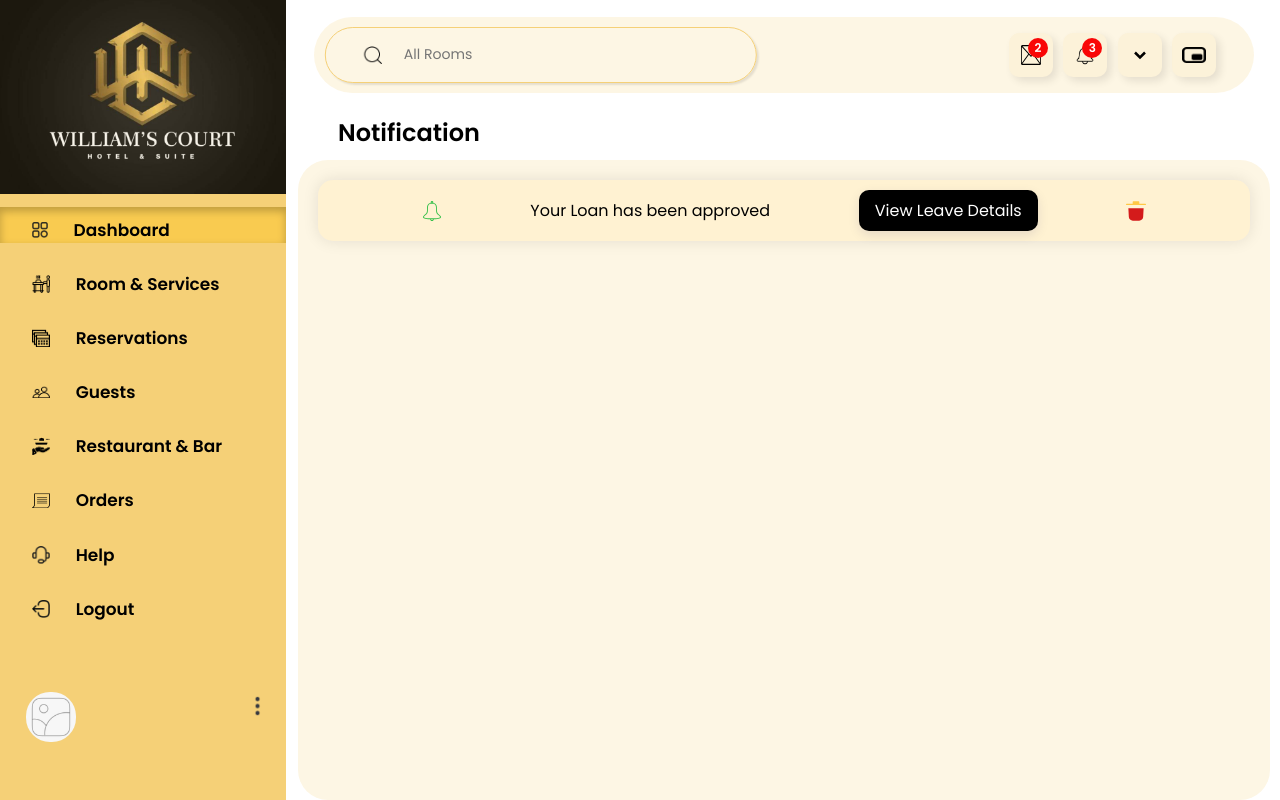
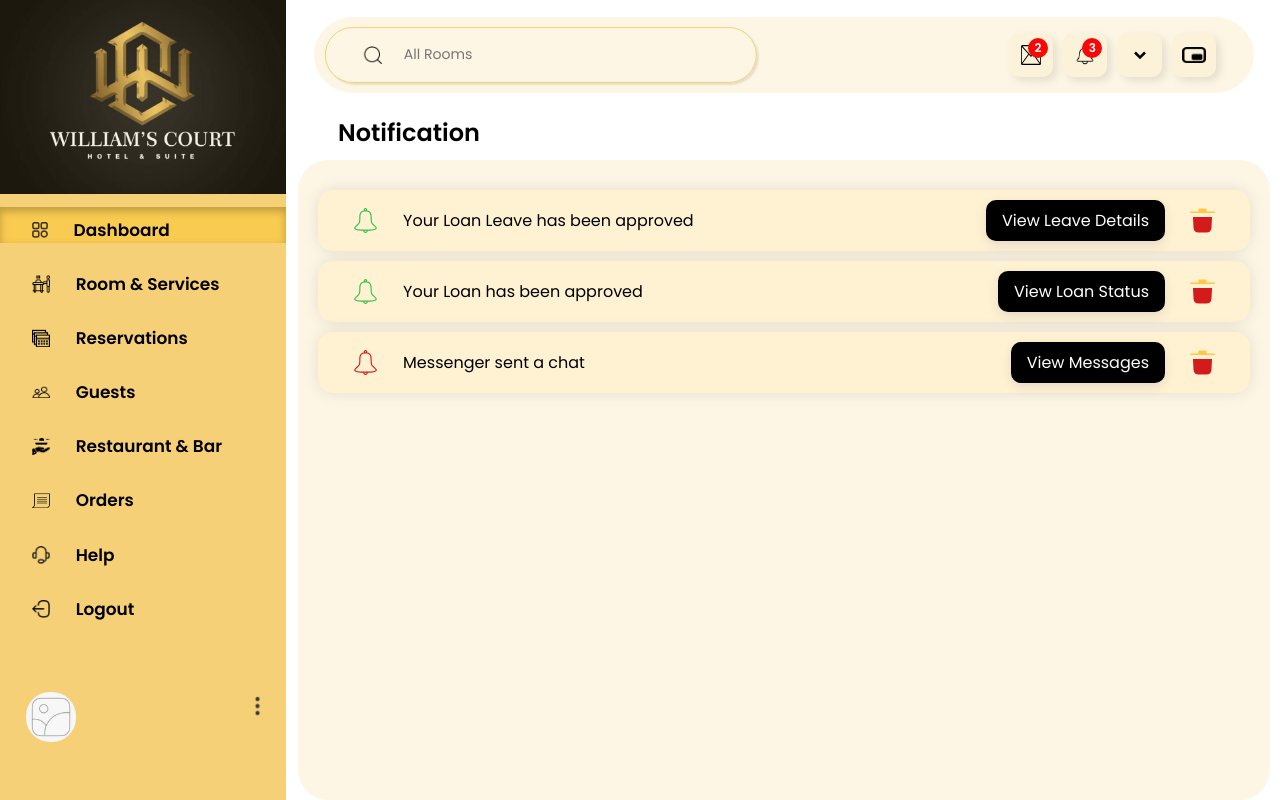
Before and after one commit to Wikki2000/William_Hotel_App, a Flask app: template app/templates/dashboard/notification_dasboard.html in a window 1280 px wide. Run offline with Flask 3, Linux system fonts and the light colour scheme; the template is opened without the code that fills it, so the values that code supplies are empty; parts of the project's set-up code (start-up, migrations or seed data) failed here and were passed over; some libraries are stand-ins or nearby versions.

Commit message:
notiffication

```diff
--- a/app/static/css/staff_dashboard/notification_dashboard.css
+++ b/app/static/css/staff_dashboard/notification_dashboard.css
@@ -31,22 +31,25 @@ h2 {
 .notification-details{
     display: flex;
     align-items: center;
-    justify-content: space-evenly;
+    justify-content: space-between;
     background-color: #FFF2D2;
-    padding: 10px 15px;
+    padding: 10px 35px;
     border-radius: 15px;
+    margin: 10px 0;
     box-shadow: rgba(17, 17, 26, 0.1) 0px 0px 16px;
 
 }
 
-.notification-details .messagebody-bell{
+.messagebody-bell,
+.btn-img{
     display: flex;
     align-items: center;
+    gap: 25px;
 }
 
 .notification-details img {
-    width: 20px;
-    height: 20px;
+    width: 25px;
+    height: 25px;
 }
 
 .notification-details p {
@@ -59,5 +62,12 @@ h2 {
     padding: 8px 16px;
     color: #fff;
     border-radius: 10px;
+    cursor: pointer;
+    font-size: 1rem;
+    text-wrap: no-wrap;
     box-shadow: rgba(0, 0, 95, 0.1) 0px 4px 12px;
 }
+
+.notification-details .delete-icon{
+    cursor: pointer;
+}
--- a/app/templates/dashboard/notification_dasboard.html
+++ b/app/templates/dashboard/notification_dasboard.html
@@ -303,18 +303,60 @@
               <h1 class="notification-header">Notification</h1>
               <main class="main-section">
                 <div class="notification-details">
+                  <div class="messagebody-bell">
                     <img
-                    src="/static/images/public/notification_bell.svg"
+                      src="/static/images/public/notification_bell-green.svg"
                       alt="notification"
                       class="approved-notification"
                     />
-                  <p>Your Loan has been approved</p>
+                    <p>Your Loan Leave has been approved</p>
+                  </div>
+                  <div class="btn-img">
                     <button>View Leave Details</button>
                     <img
                       class="delete-icon"
                       src="/static/images/public/delete_icon.svg"
                       alt="delete"
                     />
+                  </div>
+                </div>
+
+                <div class="notification-details">
+                  <div class="messagebody-bell">
+                    <img
+                      src="/static/images/public/notification_bell-green.svg"
+                      alt="notification"
+                      class="approved-notification"
+                    />
+                    <p>Your Loan has been approved</p>
+                  </div>
+                  <div class="btn-img">
+                    <button>View Loan Status</button>
+                    <img
+                      class="delete-icon"
+                      src="/static/images/public/delete_icon.svg"
+                      alt="delete"
+                    />
+                  </div>
+                </div>
+
+                <div class="notification-details">
+                  <div class="messagebody-bell">
+                    <img
+                      src="/static/images/public/notification-bell-red.svg"
+                      alt="notification"
+                      class="approved-notification"
+                    />
+                    <p>Messenger sent a chat</p>
+                  </div>
+                  <div class="btn-img">
+                    <button>View Messages</button>
+                    <img
+                      class="delete-icon"
+                      src="/static/images/public/delete_icon.svg"
+                      alt="delete"
+                    />
+                  </div>
                 </div>
               </main>
             </section>
```
Also changed, not shown: app/static/images/public/notification-bell-red.svg (added), app/static/images/public/notification_bell-green.svg (renamed from app/static/images/public/notification_bell.svg). Lines whose indentation alone changed are shown as unchanged.
